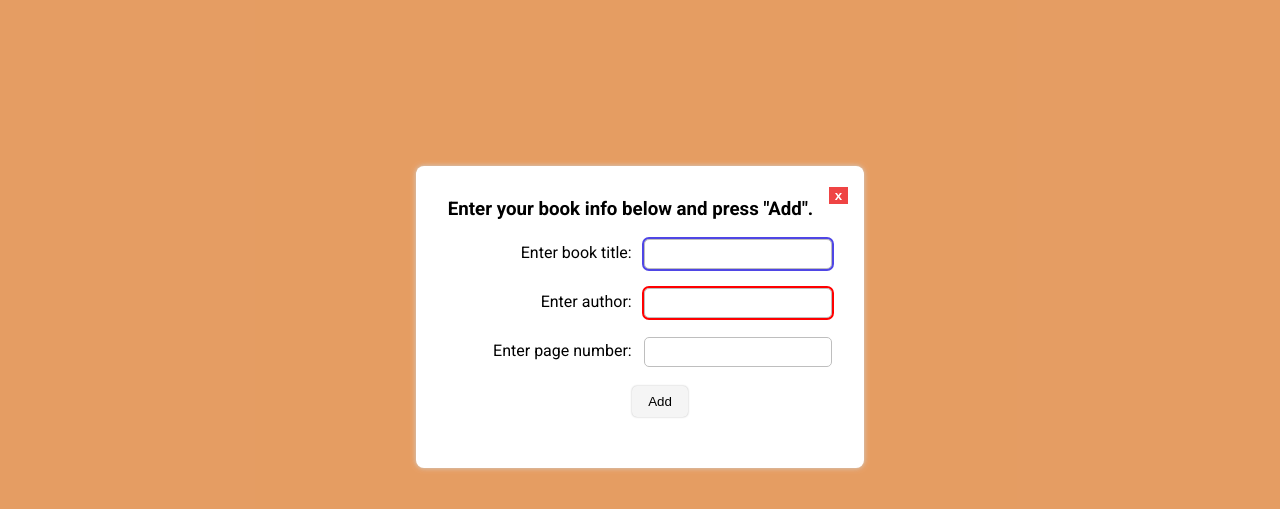
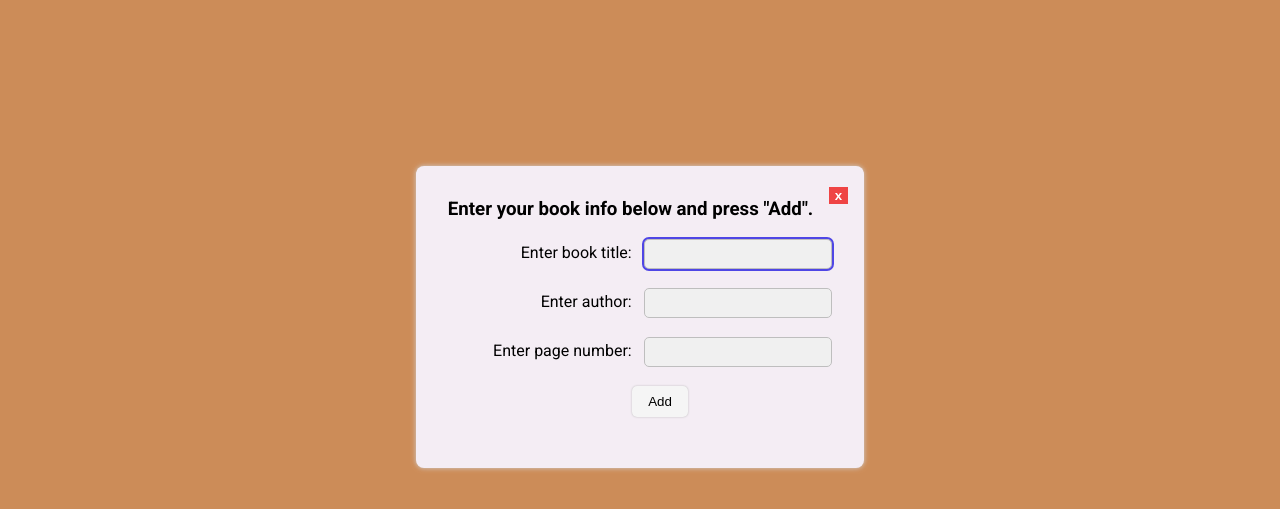
Before and after one commit to sparky9043/library, a plain HTML site: page index.html in a window 1280 px wide. Both pictures are taken after a click on the button 1112 px from the left and 40 px from the top of the page. Shown: the part 83-592 px from the top of the page. Drawn offline with Linux system fonts and the light colour scheme.

Commit message:
Change modal, modal background, and modal input colors

```diff
--- a/style.css
+++ b/style.css
@@ -53,6 +53,7 @@ form {
 
 .modal {
   border: none;
+  background: rgb(244, 237, 244);
 }
 
 .modal ul li {
@@ -106,10 +107,7 @@ ul li:last-child {
   margin-left: .5rem;
   padding: .4rem .3rem;
   border-radius: 5px;
-}
-
-.modal input:invalid {
-  outline: 2px solid red;
+  background: rgb(240, 240, 240);
 }
 
 .modal input:focus {
@@ -117,6 +115,10 @@ ul li:last-child {
   box-shadow: 0 0 2px rgb(191, 191, 191);
 }
 
+::backdrop {
+  background: black;
+  opacity: .2;
+}
 
 
 /* Content Styles */
```
